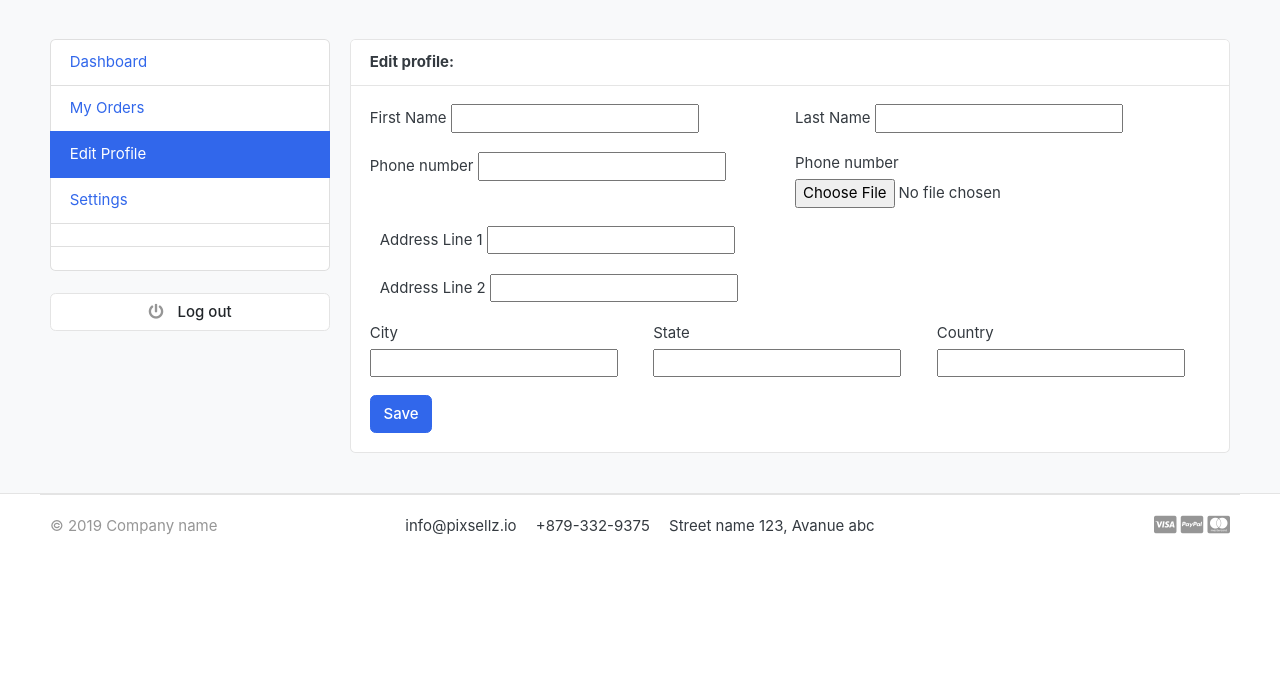
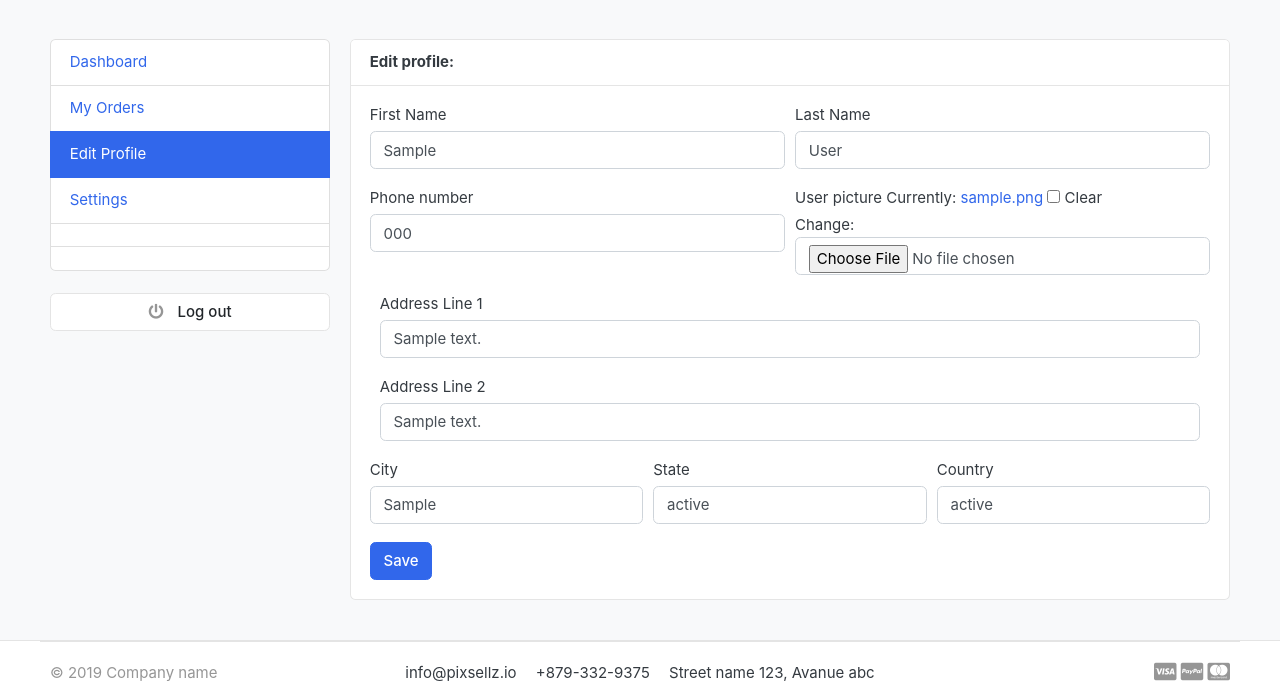
Before and after one commit to IvanBondarenkoIT/GreatCartDjango, a Django app: page /accounts/edit_profile/ in a window 1280 px wide. Shown: the part 119-800 px from the top of the page. Before the commit the page ends 654 px from the top, so only its background shows below. Run offline with Django 5.2, Linux system fonts and the light colour scheme; a user stored in the database is signed in; tables that the repository leaves empty hold one stand-in row (values such as "Sample post"); some libraries are stand-ins or nearby versions; some web fonts are replaced.

Commit message:
added: edit profile functionality

```diff
--- a/accounts/admin.py
+++ b/accounts/admin.py
@@ -19,9 +19,9 @@ class AccountAdmin(UserAdmin):
 
 class UserProfileAdmin(admin.ModelAdmin):
     def thumbnail(self, objects):
-        return format_html('<img src="{}" width="30" style="border-radius:50%">'.format(objects.projile_picture.url))
+        return format_html('<img src="{}" width="30" style="border-radius:50%">'.format(objects.profile_pic.url))
 
-    thumbnail.short_description = 'Profile Picture'
+    thumbnail.short_description = 'Profile Pic'
     list_display = ('thumbnail', 'user', 'city', 'state', 'country')
 
 
--- a/accounts/forms.py
+++ b/accounts/forms.py
@@ -1,5 +1,5 @@
 from django import forms
-from .models import Account
+from .models import Account, UserProfile
 
 
 class RegistrationForm(forms.ModelForm):
@@ -40,6 +40,32 @@ class RegistrationForm(forms.ModelForm):
         confirm_password = cleaned_data.get("confirm_password")
 
         if password != confirm_password:
-            raise forms.ValidationError(
-                "Password is not matched. Please try again."
-            )
+            raise forms.ValidationError("Password is not matched. Please try again.")
+
+
+class UserForm(forms.ModelForm):
+    def __init__(self, *args, **kwargs):
+        super(UserForm, self).__init__(*args, **kwargs)
+        for field in self.fields:
+            self.fields[field].widget.attrs["class"] = "form-control"
+
+    class Meta:
+        model = Account
+        fields = [
+            "first_name",
+            "last_name",
+            "phone_number",
+        ]
+
+
+class UserProfileForm(forms.ModelForm):
+    # profile_picture = forms.ImageField(required=False, error_messages={'invalid': ('Image files only')}, widget=forms.FileInput)
+
+    class Meta:
+        model = UserProfile
+        fields = ["address_line_1", "address_line_2", "city", "state", "country", "profile_pic"]
+
+    def __init__(self, *args, **kwargs):
+        super(UserProfileForm, self).__init__(*args, **kwargs)
+        for field in self.fields:
+            self.fields[field].widget.attrs["class"] = "form-control"
--- a/accounts/views.py
+++ b/accounts/views.py
@@ -4,13 +4,13 @@ from django.contrib.auth.tokens import default_token_generator
 from django.contrib.sites.shortcuts import get_current_site
 from django.core.mail import EmailMessage
 from django.http import HttpResponse
-from django.shortcuts import render, redirect
+from django.shortcuts import render, redirect, get_object_or_404
 from django.template.loader import render_to_string
 from django.utils.http import urlsafe_base64_encode, urlsafe_base64_decode
 from django.utils.encoding import force_bytes
 
-from accounts.forms import RegistrationForm
-from accounts.models import Account
+from accounts.forms import RegistrationForm, UserProfileForm, UserForm
+from accounts.models import Account, UserProfile
 
 
 def register(request):
@@ -114,9 +114,7 @@ def dashboard(request):
     # order = Order.objects.order_by("-created_at").filter(user_id=request.user.id, is_ordered=True)
     # orders_count = orders.count()
     orders_count = 99
-    context = {
-        "orders_count": orders_count
-    }
+    context = {"orders_count": orders_count}
     return render(request, "accounts/dashboard.html", context=context)
 
 
@@ -195,11 +193,28 @@ def my_orders(request):
     # orders = Order.objects.filter(user=request.user, is_ordered=True).order_by("-created_at")
     orders = {i for i in range(10)}
     context = {
-        'orders': orders,
+        "orders": orders,
     }
-    return render(request, 'accounts/my_orders.html', context=context)
+    return render(request, "accounts/my_orders.html", context=context)
 
 
 def edit_profile(request):
-    # user = Account.objects.get(pk=id)
-    return render(request, "accounts/edit_profile.html")
+    user_profile = get_object_or_404(UserProfile, user=request.user) # Get UserProfile with user==request.user
+    if request.method == "POST":
+        user_form = UserForm(request.POST, instance=request.user)
+        profile_form = UserProfileForm(request.POST, request.FILES, instance=user_profile)
+        if user_form.is_valid() and profile_form.is_valid():
+            user_form.save()
+            profile_form.save()
+            messages.success(request, 'Your profile has been updated')
+            return redirect('edit_profile')
+    else:
+        user_form = UserForm(instance=request.user)
+        profile_form = UserProfileForm(instance=user_profile)
+
+    context = {
+        'user_form': user_form,
+        'profile_form': profile_form,
+    }
+
+    return render(request, "accounts/edit_profile.html", context=context)
--- a/templates/accounts/edit_profile.html
+++ b/templates/accounts/edit_profile.html
@@ -27,46 +27,46 @@
                         <div class="form-row">
                             <div class="form-group col-md-6">
                                 <label>First Name</label>
-                                <input type="text" name="" id="">
+                                {{ user_form.first_name }}
                             </div>
                             <div class="form-group col-md-6">
                                 <label>Last Name</label>
-                                <input type="text" name="" id="">
+                                {{ user_form.last_name }}
                             </div>
                         </div>
                         <div class="form-row">
                             <div class="form-group col-md-6">
                                 <label>Phone number</label>
-                                <input type="text" name="" id="">
+                                {{ user_form.phone_number }}
                             </div>
                             <div class="form-group col-md-6">
-                                <label>Phone number</label>
-                                <input type="file" name="" id="">
+                                <label>User picture</label>
+                                {{ profile_form.profile_pic }}
                             </div>
                         </div>
 
                         <div class="form-group col-md-12">
                             <label>Address Line 1</label>
-                            <input type="text" name="" id="">
+                            {{ profile_form.address_line_1 }}
                         </div>
 
                         <div class="form-group col-md-12">
                             <label>Address Line 2</label>
-                            <input type="text" name="" id="">
+                            {{ profile_form.address_line_2 }}
                         </div>
 
                         <div class="form-row">
                             <div class="form-group col-md-4">
                                 <label>City</label>
-                                <input type="text" name="" id="">
+                                {{ profile_form.city }}
                             </div>
                             <div class="form-group col-md-4">
                                 <label>State</label>
-                                <input type="text" name="" id="">
+                                {{ profile_form.state }}
                             </div>
                             <div class="form-group col-md-4">
                                 <label>Country</label>
-                                <input type="text" name="" id="">
+                                {{ profile_form.state }}
                             </div>
                         </div>
                         <input type="submit" value="Save" class="btn btn-primary">
```
